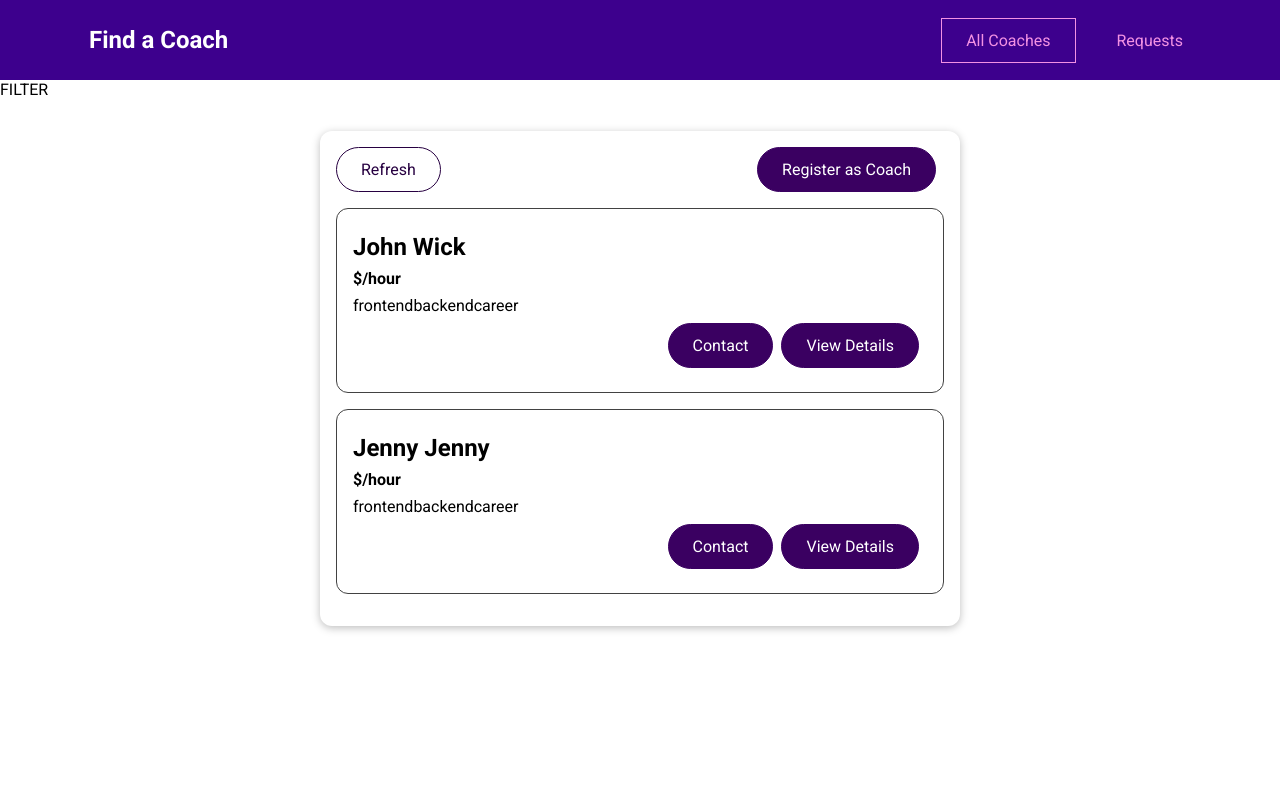
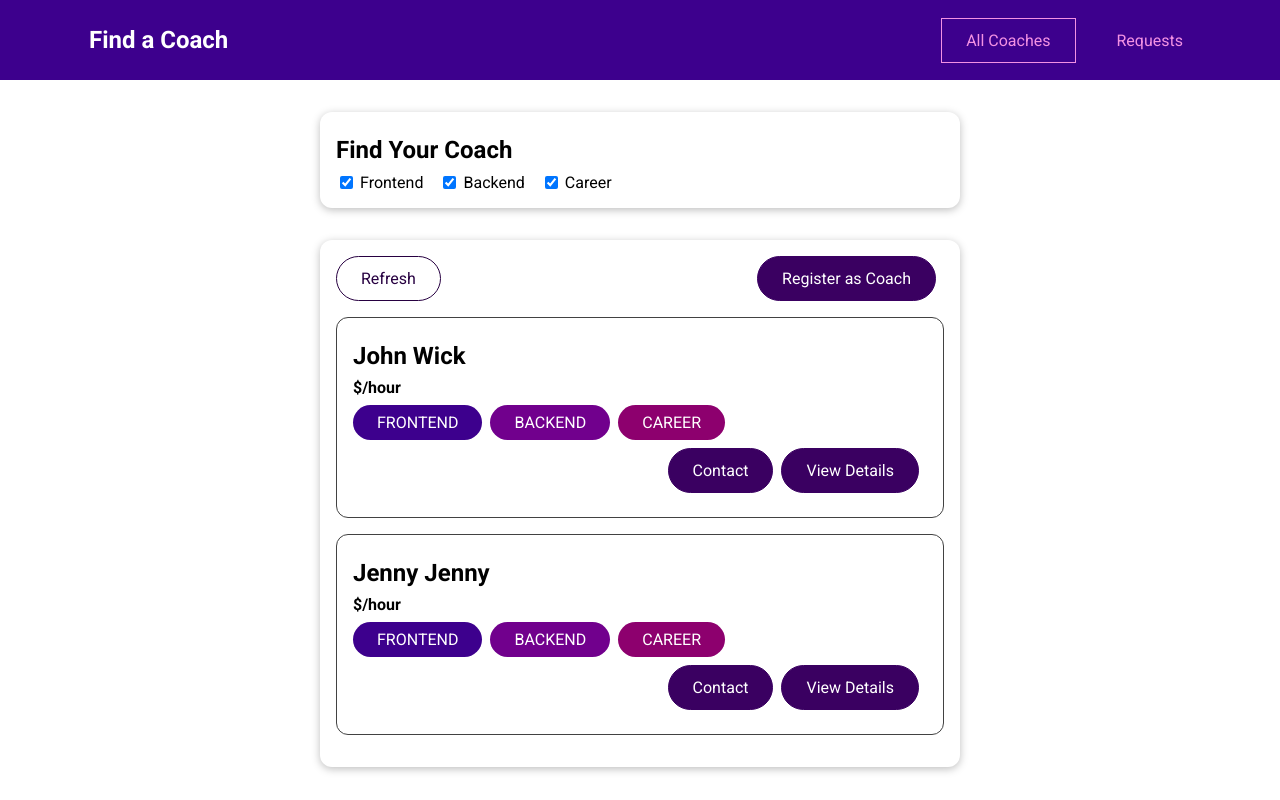
Before and after one commit to Alfredo3232/vue-coach-app, a Vue app: page /coaches in a window 1280 px wide. Built offline with nearby package versions, Linux system fonts and the light colour scheme.

Commit message:
implement filter feature and tons more

```diff
--- /dev/null
+++ b/src/components/coaches/CoachFilter.vue
@@ -0,0 +1,69 @@
+<template>
+    <base-card>
+        <h2>Find Your Coach</h2>
+        <span class="filter-option">
+            <input type="checkbox" id="frontend" checked @change="setFilter" />
+            <label for="frontend">Frontend</label>
+        </span>
+
+        <span class="filter-option">
+            <input type="checkbox" id="backend" checked @change="setFilter" />
+            <label for="backend">Backend</label>
+        </span>
+
+        <span class="filter-option">
+            <input type="checkbox" id="career" checked @change="setFilter" />
+            <label for="career">Career</label>
+        </span>
+    </base-card>
+</template>
+
+<script>
+export default {
+    emits: ['change-filter'],
+    data() {
+        return {
+            filters: {
+                frontend: true,
+                backend: true,
+                career: true
+            }
+        };
+    },
+    methods: {
+        setFilter(event) {
+            const inputId = event.target.id;
+            const isActive = event.target.checked;
+            const updatedFilters = {
+                ...this.filters,
+                [inputId]: isActive
+            };
+            this.filters = updatedFilters;
+            this.$emit('change-filter', updatedFilters);
+        }
+    }
+};
+</script>
+
+<style scoped>
+h2 {
+    margin: 0.5rem 0;
+}
+
+.filter-option {
+    margin-right: 1rem;
+}
+
+.filter-option label,
+.filter-option input {
+    vertical-align: middle;
+}
+
+.filter-option label {
+    margin-left: 0.25rem;
+}
+
+.filter-option.active label {
+    font-weight: bold;
+}
+</style>
--- a/src/components/coaches/CoachItem.vue
+++ b/src/components/coaches/CoachItem.vue
@@ -3,7 +3,7 @@
         <h3>{{ fullName }}</h3>
         <h4>${{ rate }}/hour</h4>
         <div>
-            <span v-for="area in areas" :key="area">{{ area }}</span>
+            <base-badge v-for="area in areas" :key="area" :type="area" :title="area"></base-badge>
         </div>
         <div class="actions">
             <base-button mode="outline" link="" :to="coachContactLink">Contact</base-button>
--- a/src/components/ui/BaseBadge.vue
+++ b/src/components/ui/BaseBadge.vue
@@ -0,0 +1,42 @@
+<template>
+    <span class="badge" :class="type">
+        {{ text }}
+    </span>
+</template>
+
+<script>
+export default {
+    props: ['type', 'title'],
+    computed: {
+        text() {
+            return this.title.toUpperCase();
+        }
+    }
+};
+</script>
+
+<style scoped>
+.badge {
+    background-color: #ccc;
+    color: #252525;
+    border-radius: 30px;
+    padding: 0.5rem 1.5rem;
+    display: inline-block;
+    margin-right: 0.5rem;
+}
+
+.frontend {
+    background-color: #3d008d;
+    color: white;
+}
+
+.backend {
+    background-color: #71008d;
+    color: white;
+}
+
+.career {
+    background-color: #8d006e;
+    color: white;
+}
+</style>
--- a/src/main.js
+++ b/src/main.js
@@ -5,6 +5,7 @@
 import store from './store/index.js';
 import BaseCard from './components/ui/BaseCard.vue';
 import BaseButton from './components/ui/BaseButton.vue';
+import BaseBadge from './components/ui/BaseBadge.vue';
 
 const app = createApp(App);
 
@@ -13,5 +14,6 @@
 
 app.component('base-card', BaseCard);
 app.component('base-button', BaseButton);
+app.component('base-badge', BaseBadge);
 
 app.mount('#app');
--- a/src/pages/coaches/CoachDetail.vue
+++ b/src/pages/coaches/CoachDetail.vue
@@ -1,5 +1,59 @@
 <template>
-    DETAILS FOR COACH
-    <router-view></router-view>
-    <router-link to="/coaches/c1/contact">Contact</router-link>
+    <section>
+        <base-card>
+            <h2>{{ fullName }}</h2>
+            <h3>${{ rate }}/hour</h3>
+        </base-card>
+    </section>
+
+    <section>
+        <base-card>
+            <header>
+                <h2>Interested? Reach out now!</h2>
+                <base-button link :to="contactLink">Contact</base-button>
+            </header>
+
+            <router-view></router-view>
+        </base-card>
+    </section>
+
+    <section>
+        <base-card>
+            <base-badge v-for="area in areas" :key="area" :type="area" :title="area"></base-badge>
+            <p>{{ description }}</p>
+        </base-card>
+    </section>
 </template>
+
+<script>
+export default {
+    props: ['id'],
+    data() {
+        return {
+            selectedCoach: null
+        };
+    },
+    computed: {
+        fullName() {
+            return this.selectedCoach.firstName + ' ' + this.selectedCoach.lastName;
+        },
+        areas() {
+            return this.selectedCoach.areas;
+        },
+        rate() {
+            return this.selectedCoach.hourlyRate;
+        },
+        description() {
+            return this.selectedCoach.description;
+        },
+        contactLink() {
+            return this.$route.path + '/' + this.id + '/contact';
+        }
+    },
+    created() {
+        this.selectedCoach = this.$store.getters['coaches/coaches'].find(
+            coach => coach.id === this.id
+        );
+    }
+};
+</script>
--- a/src/pages/coaches/CoachesList.vue
+++ b/src/pages/coaches/CoachesList.vue
@@ -1,5 +1,7 @@
 <template>
-    <section>FILTER</section>
+    <section>
+        <coach-filter @change-filter="setFilters"></coach-filter>
+    </section>
 
     <section>
         <base-card>
@@ -22,17 +24,45 @@
 
 <script>
 import CoachItem from '../../components/coaches/CoachItem.vue';
+import CoachFilter from '../../components/coaches/CoachFilter.vue';
 
 export default {
     components: {
-        'coach-item': CoachItem
+        'coach-item': CoachItem,
+        'coach-filter': CoachFilter
+    },
+    data() {
+        return {
+            activeFilters: {
+                frontend: true,
+                backend: true,
+                career: true
+            }
+        };
     },
     computed: {
         filteredCoaches() {
-            return this.$store.getters['coaches/coaches'];
+            const coaches = this.$store.getters['coaches/coaches'];
+            return coaches.filter((coach) => {
+                if (this.activeFilters.frontend && coach.areas.includes('frontend')) {
+                    return true;
+                }
+                if (this.activeFilters.backend && coach.areas.includes('backend')) {
+                    return true;
+                }
+                if (this.activeFilters.career && coach.areas.includes('career')) {
+                    return true;
+                }
+                return false;
+            });
         },
         hasCoaches() {
             return this.$store.getters['coaches/hasCoaches'];
+        }
+    },
+    methods: {
+        setFilters(updatedFilters) {
+            this.activeFilters = updatedFilters;
         }
     }
 };
--- a/src/router/router.js
+++ b/src/router/router.js
@@ -15,6 +15,7 @@
         {
             path: '/coaches/:id',
             component: CoachDetail,
+            props: true,
             children: [
                 { path: 'contact', component: ContactCoach } // /coaches/:id/contact
             ]
```
